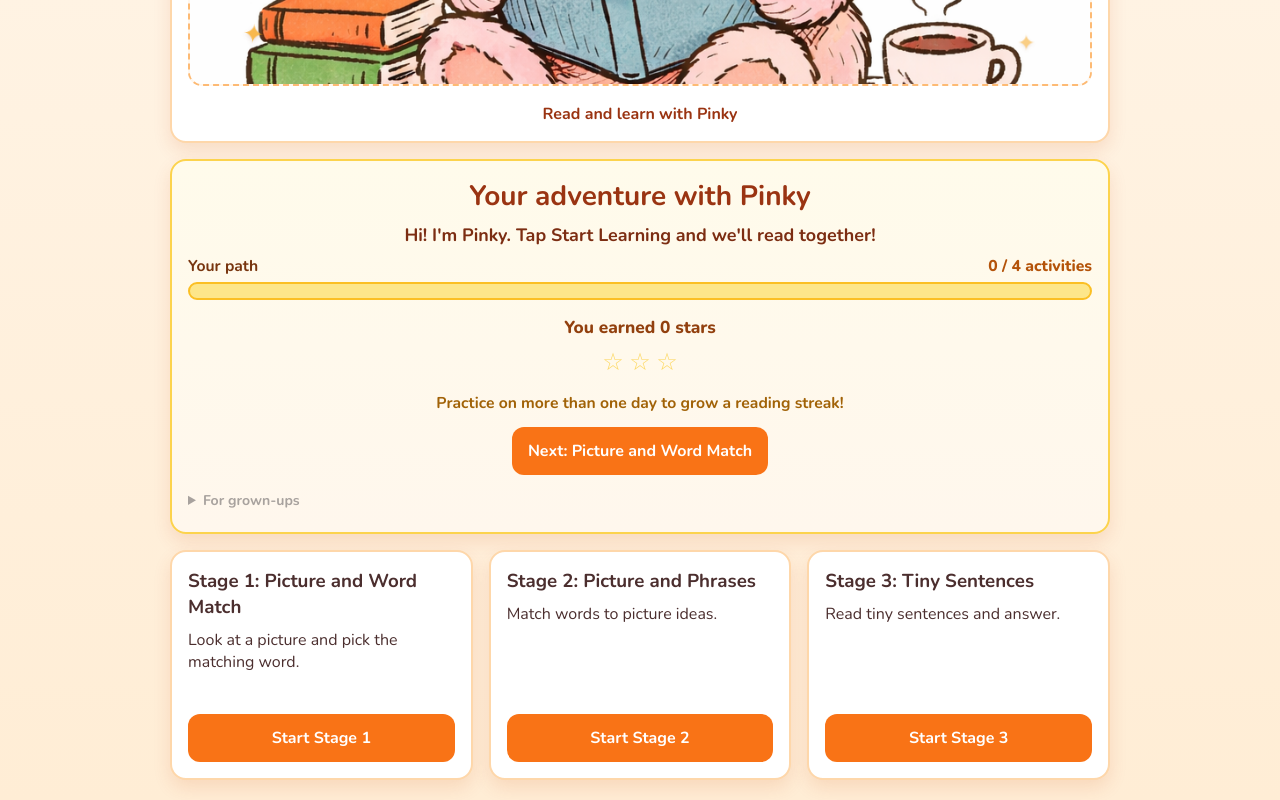
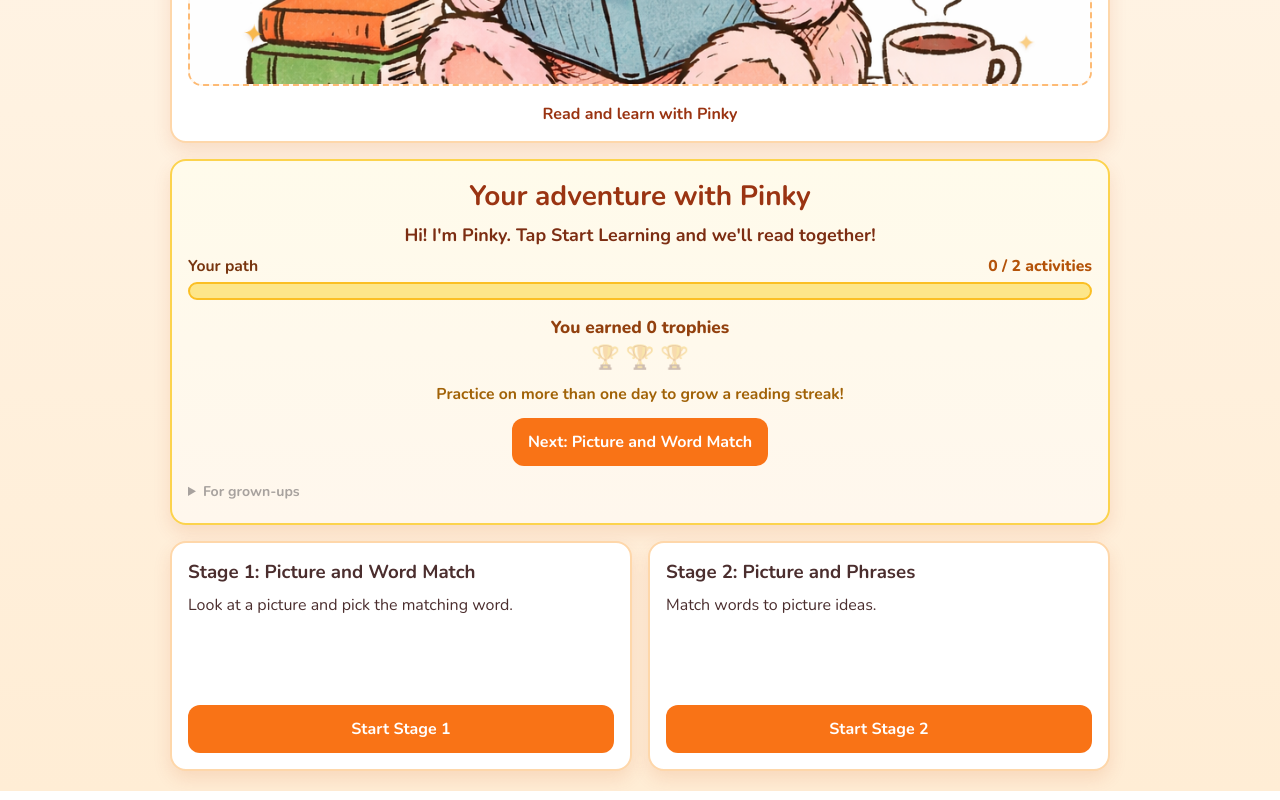
Before and after one commit to happilyeverafter95/young-readers-practice, a Next.js app: page / in a window 1280 px wide. Shown: the part 572-1372 px from the top of the page. Built offline with nearby package versions, Linux system fonts and the light colour scheme.

Commit message:
hide stage 3

```diff
--- a/app/globals.css
+++ b/app/globals.css
@@ -713,11 +713,11 @@ a {
   transition: width 0.45s ease-out;
 }
 
-.journey-stars-block {
+.journey-trophies-block {
   margin-bottom: 0.85rem;
 }
 
-.journey-stars-label {
+.journey-trophies-label {
   margin: 0 0 0.45rem;
   font-weight: 800;
   font-size: 1.08rem;
@@ -725,29 +725,38 @@ a {
   text-align: center;
 }
 
-.journey-stars {
+.journey-trophies {
   display: flex;
   flex-wrap: wrap;
   align-items: center;
   justify-content: center;
-  gap: 0.2rem 0.35rem;
+  gap: 0.15rem 0.3rem;
 }
 
-.journey-star--filled {
-  font-size: 1.65rem;
+.journey-trophy {
+  font-size: 1.55rem;
   line-height: 1;
-  color: #eab308;
-  text-shadow: 0 1px 0 #ca8a04;
+  display: inline-block;
 }
 
-.journey-stars-more {
+.journey-trophy--filled {
+  filter: drop-shadow(0 1px 2px rgb(180 83 9 / 0.45));
+}
+
+.journey-trophy--placeholder {
+  font-size: 1.45rem;
+  opacity: 0.38;
+  filter: grayscale(0.25);
+}
+
+.journey-trophies-more {
   font-size: 1rem;
   font-weight: 800;
   color: #b45309;
   margin-left: 0.15rem;
 }
 
-.journey-stars-empty {
+.journey-trophies-empty {
   display: flex;
   flex-wrap: wrap;
   align-items: center;
@@ -756,17 +765,11 @@ a {
   margin: 0;
 }
 
-.journey-star-outline {
-  font-size: 1.5rem;
-  color: #fcd34d;
-  opacity: 0.85;
+.journey-trophies--entrance {
+  animation: journeyTrophiesPop 0.9s ease-out;
 }
 
-.journey-stars--entrance {
-  animation: journeyStarsPop 0.9s ease-out;
-}
-
-@keyframes journeyStarsPop {
+@keyframes journeyTrophiesPop {
   0% {
     transform: scale(1);
   }
@@ -783,7 +786,7 @@ a {
     transition: none;
   }
 
-  .journey-stars--entrance {
+  .journey-trophies--entrance {
     animation: none;
   }
 }
--- a/app/learn/page.tsx
+++ b/app/learn/page.tsx
@@ -1,4 +1,4 @@
-import { allStages, StageNumber } from "@/lib/content/activities";
+import { publishedStages, StageNumber } from "@/lib/content/activities";
 import { LearnClient } from "@/components/learn-client";
 
 type LearnPageProps = {
@@ -8,6 +8,6 @@ type LearnPageProps = {
 export default async function LearnPage({ searchParams }: LearnPageProps) {
   const params = await searchParams;
   const stageFromQuery = Number(params.stage);
-  const selectedStage = (allStages.includes(stageFromQuery as StageNumber) ? stageFromQuery : 1) as StageNumber;
+  const selectedStage = (publishedStages.includes(stageFromQuery as StageNumber) ? stageFromQuery : 1) as StageNumber;
   return <LearnClient selectedStage={selectedStage} />;
 }
--- a/app/page.tsx
+++ b/app/page.tsx
@@ -1,6 +1,6 @@
 import Image from "next/image";
 import Link from "next/link";
-import { allStages, stageNames } from "@/lib/content/activities";
+import { publishedStages, stageNames } from "@/lib/content/activities";
 import { StageCard } from "@/components/stage-card";
 import { HomeClient } from "@/components/home-client";
 
@@ -50,7 +50,7 @@ export default function HomePage() {
       <HomeClient />
 
       <section className="grid">
-        {allStages.map((stage) => (
+        {publishedStages.map((stage) => (
           <StageCard
             key={stage}
             stage={stage}
--- a/components/home-client.tsx
+++ b/components/home-client.tsx
@@ -1,10 +1,10 @@
 "use client";
 
 import Link from "next/link";
-import { allStages, getActivitiesForStage, stageNames } from "@/lib/content/activities";
+import { getActivitiesForStage, publishedStages, stageNames } from "@/lib/content/activities";
 import { useProgress } from "@/components/progress-context";
 
-const MAX_STARS_SHOWN = 14;
+const MAX_TROPHIES_SHOWN = 14;
 
 function mascotMessage(completed: number, total: number): string {
   if (total === 0) return "Hi! I'm Pinky. Tap Start Learning and we'll read together!";
@@ -26,7 +26,7 @@ export function HomeClient() {
 
   let nextHref = "/learn";
   let nextLabel = "Explore all stages";
-  for (const stage of allStages) {
+  for (const stage of publishedStages) {
     if (!canAccessStage(stage)) continue;
     const acts = getActivitiesForStage(stage);
     const hasIncomplete = acts.some((a) => !progress.activityRecords[a.id]);
@@ -37,9 +37,9 @@ export function HomeClient() {
     }
   }
 
-  const shownStars = Math.min(progress.totalStars, MAX_STARS_SHOWN);
-  const starOverflow = Math.max(0, progress.totalStars - MAX_STARS_SHOWN);
-  const starWord = progress.totalStars === 1 ? "star" : "stars";
+  const shownTrophies = Math.min(progress.totalStars, MAX_TROPHIES_SHOWN);
+  const trophyOverflow = Math.max(0, progress.totalStars - MAX_TROPHIES_SHOWN);
+  const trophyWord = progress.totalStars === 1 ? "trophy" : "trophies";
 
   return (
     <section className="panel journey-panel">
@@ -61,36 +61,36 @@ export function HomeClient() {
         </div>
       </div>
 
-      <div className="journey-stars-block">
-        <p className="journey-stars-label">
-          You earned {progress.totalStars} {starWord}
+      <div className="journey-trophies-block">
+        <p className="journey-trophies-label">
+          You earned {progress.totalStars} {trophyWord}
         </p>
         {progress.totalStars === 0 ? (
-          <p className="journey-stars-empty">
-            <span className="journey-star-outline" aria-hidden>
-              ☆
+          <p className="journey-trophies-empty">
+            <span className="journey-trophy journey-trophy--placeholder" aria-hidden>
+              🏆
             </span>
-            <span className="journey-star-outline" aria-hidden>
-              ☆
+            <span className="journey-trophy journey-trophy--placeholder" aria-hidden>
+              🏆
             </span>
-            <span className="journey-star-outline" aria-hidden>
-              ☆
+            <span className="journey-trophy journey-trophy--placeholder" aria-hidden>
+              🏆
             </span>
           </p>
         ) : (
           <div
             key={progress.totalStars}
-            className="journey-stars journey-stars--entrance"
-            aria-label={`${progress.totalStars} stars`}
+            className="journey-trophies journey-trophies--entrance"
+            aria-label={`${progress.totalStars} trophies`}
           >
-            {Array.from({ length: shownStars }, (_, i) => (
-              <span key={i} className="journey-star journey-star--filled" aria-hidden>
-                ★
+            {Array.from({ length: shownTrophies }, (_, i) => (
+              <span key={i} className="journey-trophy journey-trophy--filled" aria-hidden>
+                🏆
               </span>
             ))}
-            {starOverflow > 0 ? (
-              <span className="journey-stars-more" aria-hidden>
-                +{starOverflow}
+            {trophyOverflow > 0 ? (
+              <span className="journey-trophies-more" aria-hidden>
+                +{trophyOverflow}
               </span>
             ) : null}
           </div>
--- a/components/learn-client.tsx
+++ b/components/learn-client.tsx
@@ -4,7 +4,7 @@ import Link from "next/link";
 import { useMemo } from "react";
 import { ActivityCard } from "@/components/activity-card";
 import { useProgress } from "@/components/progress-context";
-import { StageNumber, activities, allStages, stageNames } from "@/lib/content/activities";
+import { StageNumber, activities, publishedStages, stageNames } from "@/lib/content/activities";
 
 type LearnClientProps = {
   selectedStage: StageNumber;
@@ -29,7 +29,7 @@ export function LearnClient({ selectedStage }: LearnClientProps) {
       <p>Pick a stage and complete each activity to unlock more challenges.</p>
 
       <div className="tab-row">
-        {allStages.map((stage) => {
+        {publishedStages.map((stage) => {
           const unlocked = canAccessStage(stage);
           return (
             <Link
--- a/lib/content/activities.ts
+++ b/lib/content/activities.ts
@@ -199,7 +199,15 @@ export const activities: Activity[] = [
   }
 ];
 
+/** Every stage that exists in `activities` (keep in sync when adding content). */
 export const allStages: StageNumber[] = [1, 2, 3];
+
+/** Stages shown in the app (tabs, home, progress). Omit stages that are not ready to ship. */
+export const publishedStages: StageNumber[] = [1, 2];
+
+export function getPublishedActivities(): Activity[] {
+  return activities.filter((activity) => publishedStages.includes(activity.stage));
+}
 
 export function getActivitiesForStage(stage: StageNumber): Activity[] {
   return activities.filter((activity) => activity.stage === stage);
--- a/lib/content/badges.ts
+++ b/lib/content/badges.ts
@@ -1,4 +1,5 @@
 import type { StageNumber } from "./activities";
+import { publishedStages } from "./activities";
 
 /** Stable ids stored in progress (and localStorage). */
 export const STAGE_COMPLETION_BADGE: Record<StageNumber, string> = {
@@ -44,6 +45,22 @@ const LEGACY_BADGE_MAP: Record<string, string> = {
 
 const BADGE_ORDER = ["picture-word-star", "picture-phrase-star", "sentence-superstar"] as const;
 
+const BADGE_STAGE: Partial<Record<string, StageNumber>> = {
+  "picture-word-star": 1,
+  "picture-phrase-star": 2,
+  "sentence-superstar": 3
+};
+
+/** Drop badges for stages that are not published (e.g. hidden until launch). */
+export function filterPublishedBadgeIds(ids: string[]): string[] {
+  const normalized = [...new Set(ids.map(normalizeBadgeId))];
+  return normalized.filter((id) => {
+    const stage = BADGE_STAGE[id];
+    if (stage === undefined) return true;
+    return publishedStages.includes(stage);
+  });
+}
+
 export function normalizeBadgeId(raw: string): string {
   return LEGACY_BADGE_MAP[raw] ?? raw;
 }
--- a/lib/progress/store.ts
+++ b/lib/progress/store.ts
@@ -1,5 +1,10 @@
 import { STAGE_COMPLETION_BADGE, normalizeBadgeId } from "@/lib/content/badges";
-import { activities, StageNumber, allStages, getActivitiesForStage } from "@/lib/content/activities";
+import {
+  StageNumber,
+  getActivitiesForStage,
+  getPublishedActivities,
+  publishedStages
+} from "@/lib/content/activities";
 
 export type ActivityRecord = {
   activityId: string;
@@ -77,7 +82,7 @@ function stageBadge(stage: StageNumber): string {
 
 function recalcBadges(progress: ProgressState): string[] {
   const badges = new Set(progress.badges.map(normalizeBadgeId));
-  for (const stage of allStages) {
+  for (const stage of publishedStages) {
     const stageActivities = getActivitiesForStage(stage);
     if (stageActivities.length === 0) continue;
     const records = stageActivities
@@ -142,13 +147,17 @@ export function completeActivity(
 }
 
 export function getProgressSummary(progress: ProgressState) {
-  const completedCount = Object.keys(progress.activityRecords).length;
-  const totalActivities = activities.length;
+  const published = getPublishedActivities();
+  const completedPublishedRecords = published
+    .map((activity) => progress.activityRecords[activity.id])
+    .filter(Boolean) as ActivityRecord[];
+  const completedCount = completedPublishedRecords.length;
+  const totalActivities = published.length;
   const completionRate = totalActivities === 0 ? 0 : completedCount / totalActivities;
   const averageBestScore =
-    completedCount === 0
+    completedPublishedRecords.length === 0
       ? 0
-      : Object.values(progress.activityRecords).reduce((sum, record) => sum + record.bestScore, 0) / completedCount;
+      : completedPublishedRecords.reduce((sum, record) => sum + record.bestScore, 0) / completedPublishedRecords.length;
   return {
     completedCount,
     totalActivities,
```
Also changed, not shown: app/activity/[activityId]/page.tsx (+41 -13 lines), app/parent/page.tsx (+5 -3 lines), app/progress/page.tsx (+7 -2 lines).
